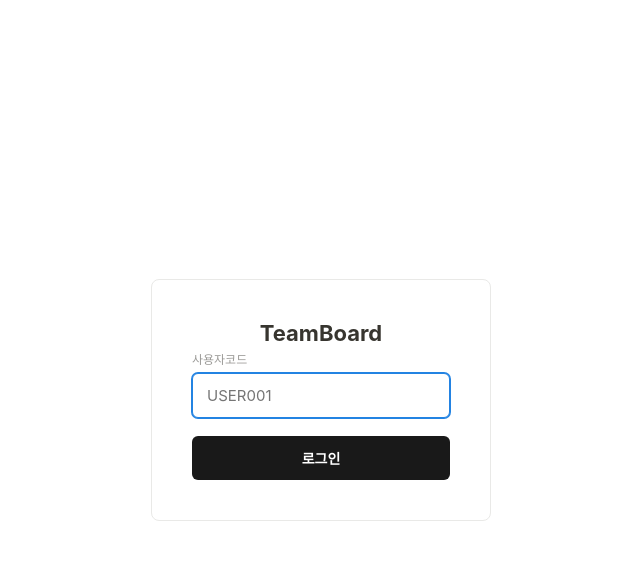
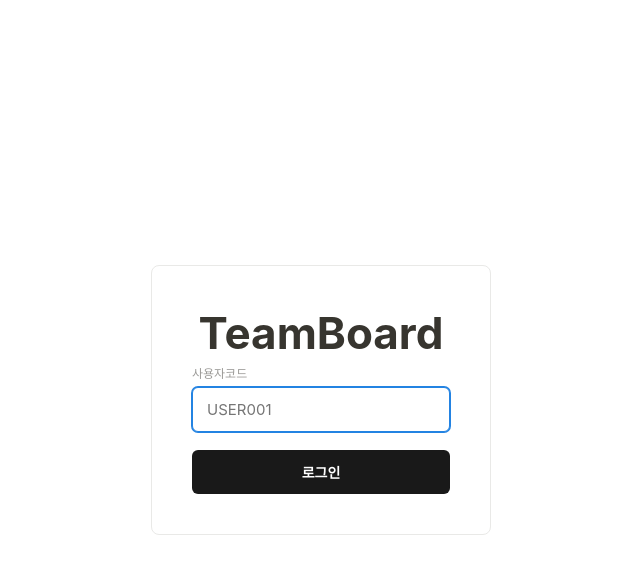
Before and after one commit to kimyeseul120-creator/20260915_TEAMSCH_G, a Flask app: page /login in a window 1280 px wide. Shown: the top 574 px of the page, without its empty margins (319-959 px from the left). Run offline with Flask 3, Linux system fonts and the light colour scheme.

Commit message:
Increase TeamBoard site name font size by ~2x (sidebar logo and login page)
Co-Authored-By: Claude Sonnet 5 <noreply@anthropic.com>

```diff
--- a/app/static/css/style.css
+++ b/app/static/css/style.css
@@ -51,7 +51,7 @@ a { color: var(--brand); text-decoration: none; }
 
 .brand { display: flex; align-items: center; gap: 10px; }
 .brand-mark { font-size: 20px; color: var(--ink); }
-.brand-title { font-weight: 700; color: var(--ink); font-size: 15px; }
+.brand-title { font-weight: 700; color: var(--ink); font-size: 30px; }
 .brand-sub { font-size: 11px; color: var(--muted); }
 
 .nav { display: flex; flex-direction: column; gap: 2px; }
@@ -181,7 +181,7 @@ textarea { resize: vertical; }
 /* ---- 로그인 ---- */
 .login-page { display: flex; align-items: center; justify-content: center; min-height: 100vh; background: var(--bg); }
 .login-card { background: #fff; border: 1px solid var(--border); border-radius: 8px; padding: 40px; width: 340px; text-align: center; }
-.login-card h1 { margin: 0 0 4px; font-size: 22px; }
+.login-card h1 { margin: 0 0 4px; font-size: 44px; }
 .login-card .login-sub { color: var(--muted); font-size: 13px; margin: 0 0 24px; }
 .login-card label { display: block; text-align: left; font-size: 12px; color: var(--muted); margin-bottom: 6px; }
 .login-card input { width: 100%; padding: 12px 14px; font-size: 15px; margin-bottom: 18px; text-transform: uppercase; }
```
